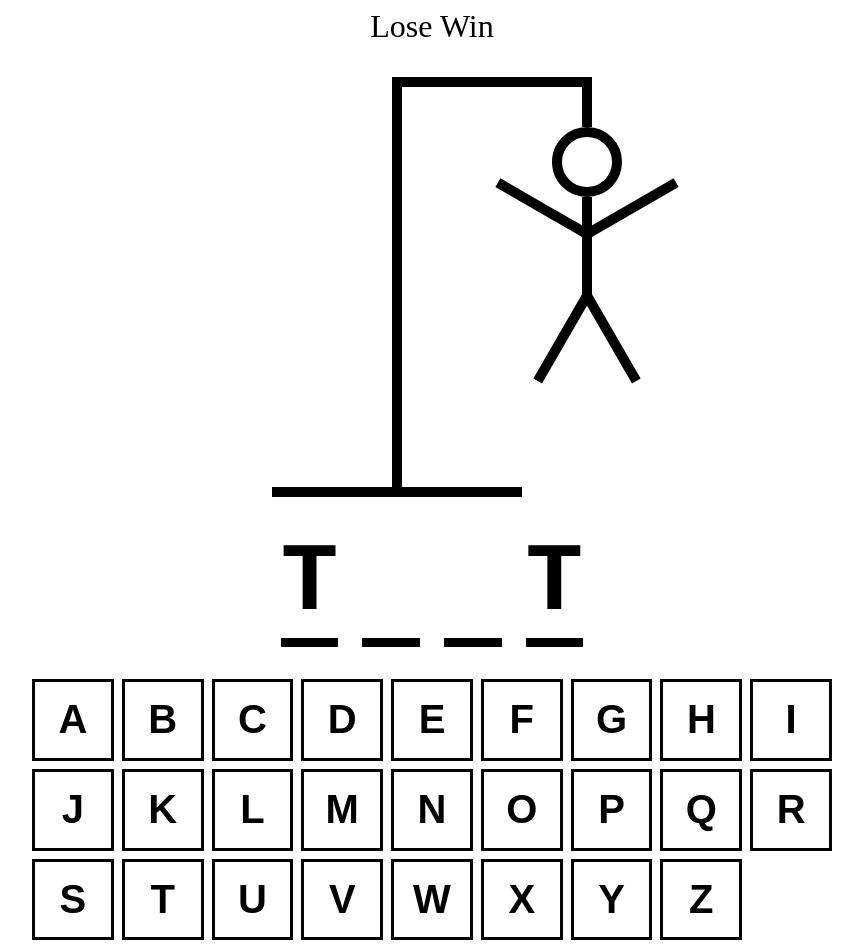
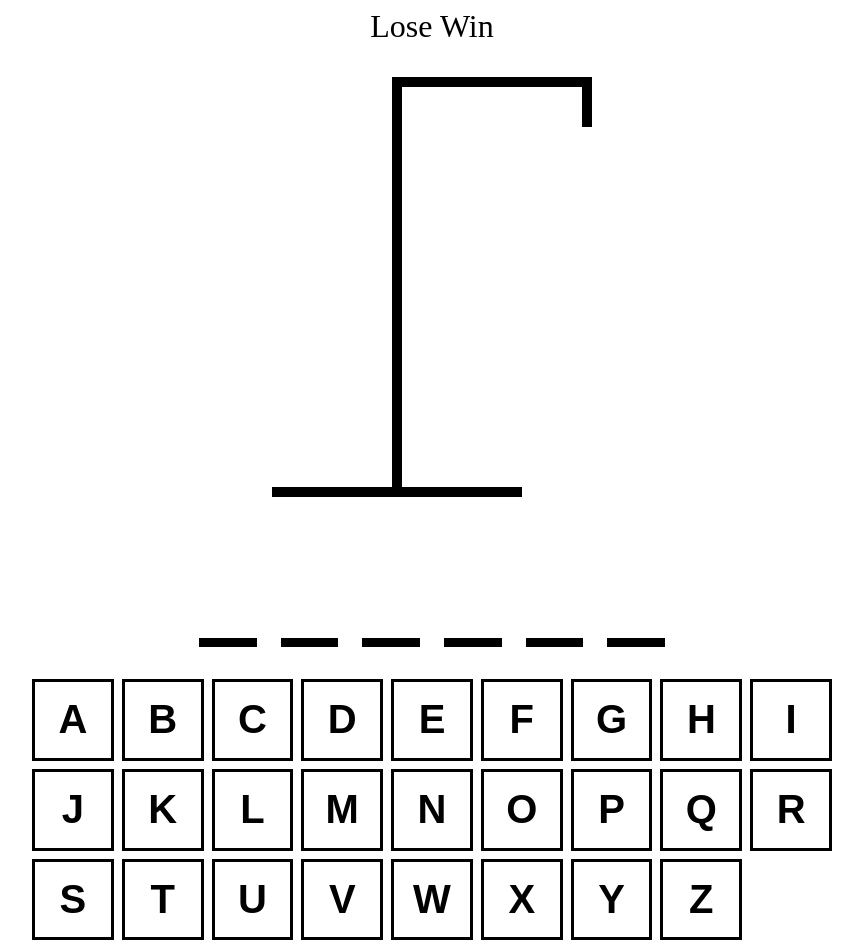
Before and after one commit to rafalek1001/react-hangman, a React (Vite) app: page / in a window 1280 px wide. Shown: the whole page, without its empty margins (208-1071 px from the left). Built offline with nearby package versions, Linux system fonts and the light colour scheme.

Commit message:
Added Drawing and Word components logic

```diff
--- a/src/App.tsx
+++ b/src/App.tsx
@@ -9,6 +9,10 @@
     return words[Math.floor(Math.random() * words.length)]
   })
   const [guessedLetters, setGuessedLetters] = useState<string[]>([])
+
+  const incorrectLetters = guessedLetters.filter(
+    letter => !wordToGuess.includes(letter)
+  )
 
   console.log(wordToGuess);
   return <div
@@ -22,8 +26,8 @@
     }}
   >
     <div style={{ fontSize: "2rem", textAlign: "center" }}>Lose Win</div>
-    <HangmanDrawing />
-    <HangmanWord />
+    <HangmanDrawing numberOfGuesses={incorrectLetters.length}/>
+    <HangmanWord guessedLetters={guessedLetters} wordToGuess={wordToGuess}/>
     <div style={{ alignSelf: "stretch" }}>
       <Keyboard />
     </div>
--- a/src/HangmanDrawing.tsx
+++ b/src/HangmanDrawing.tsx
@@ -85,15 +85,16 @@
   />
 )
 
-export function HangmanDrawing() {
+const BODY_PARTS = [HEAD, BODY, RIGHT_ARM, LEFT_ARM, RIGHT_LEG, LEFT_LEG]
+
+type HangmanDrawingProps = {
+  numberOfGuesses: number
+}
+
+export function HangmanDrawing({ numberOfGuesses }: HangmanDrawingProps) {
   return (
     <div style={{ position: "relative" }}>
-      {HEAD}
-      {BODY}
-      {RIGHT_ARM}
-      {LEFT_ARM}
-      {RIGHT_LEG}
-      {LEFT_LEG}
+      {BODY_PARTS.slice(0, numberOfGuesses)}
       <div
         style={{
           height: "50px",
--- a/src/HangmanWord.tsx
+++ b/src/HangmanWord.tsx
@@ -1,6 +1,9 @@
-export function HangmanWord() {
-  const word = "test"
-  const guessedLetters = ["t"]
+type HangmanWordProps = {
+  guessedLetters: string[]
+  wordToGuess: string
+}
+
+export function HangmanWord({ guessedLetters, wordToGuess }: HangmanWordProps) {
   return (
     <div
       style={{
@@ -12,7 +15,7 @@
         fontFamily: "monospace"
       }}
     >
-      {word.split("").map((letter, index) => (
+      {wordToGuess.split("").map((letter, index) => (
         <span style={{ borderBottom: ".1em solid black" }} key={index}>
           <span
             style={{
```
